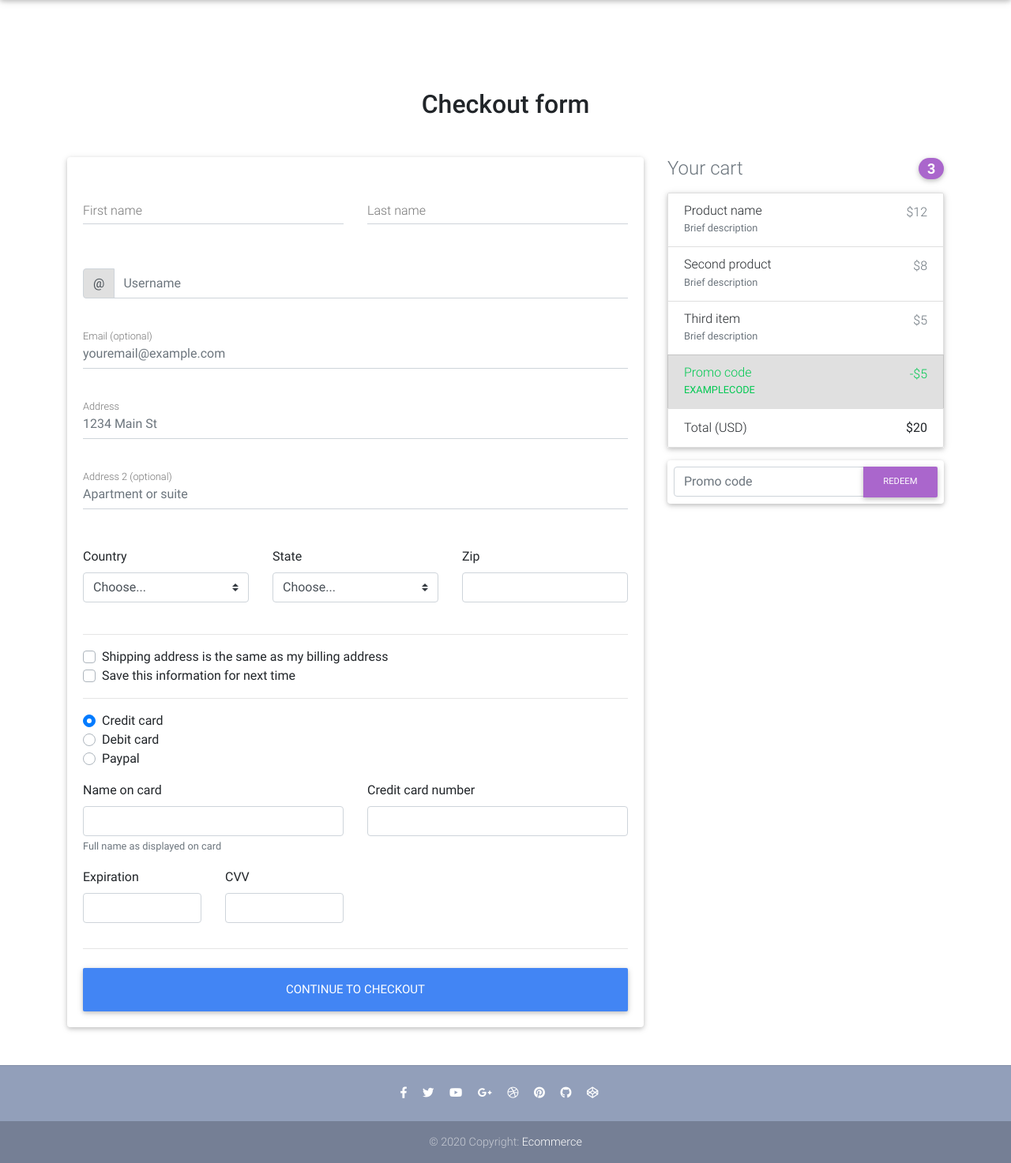
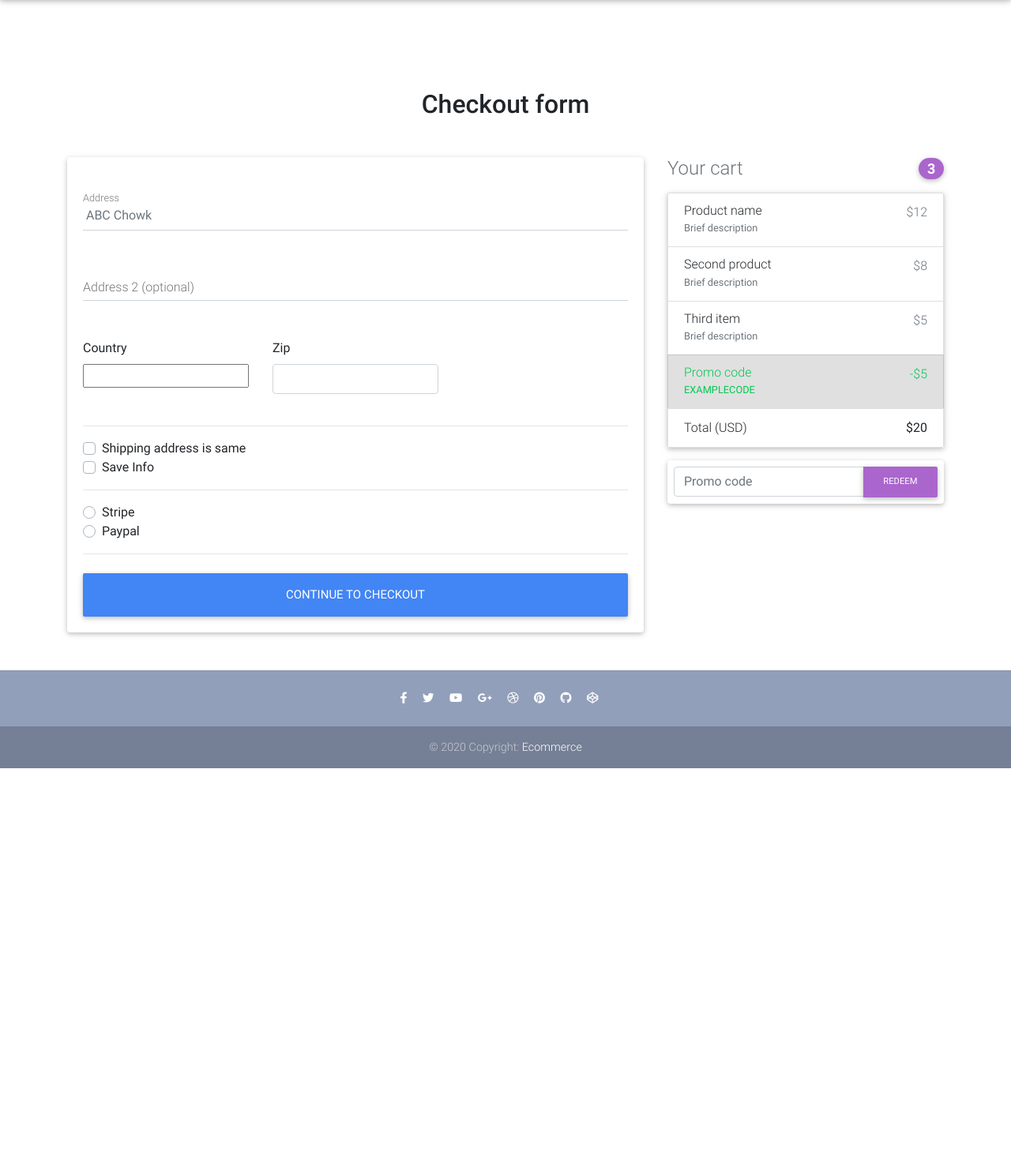
Before and after one commit to thefudgesupreme/EcommerceWebsite, a Django app: page /checkout/ in a window 1280 px wide. Shown: the part 79-1552 px from the top of the page at 79% size. After the commit the page ends 1052 px from the top, so only its background shows below. Run offline with Django 3.2, Linux system fonts and the light colour scheme; some libraries are stand-ins or nearby versions.

Commit message:
Custom Checkout Form with validation

```diff
--- /dev/null
+++ b/Ecom/forms.py
@@ -0,0 +1,28 @@
+from django import forms
+from django_countries.fields import CountryField
+from django_countries.widgets import CountrySelectWidget
+
+PAYMENT_CHOICES = (
+    ('S', 'Stripe'),
+    ('P', 'Paypal'),
+)
+
+
+class checkoutForm(forms.Form):
+    street_address = forms.CharField(widget=forms.TextInput(attrs={
+        'placeholder': " ABC Chowk",
+        'class':"md-form mb-auto form-control"
+    }))
+    apartment_address = forms.CharField(required=False,widget=forms.TextInput(attrs={
+        'class':"md-form mb-auto form-control"
+    }))
+    country = CountryField(blank_label='Select Country').formfield(
+        widget=CountrySelectWidget(attrs={
+            'class': 'custom-select d-block w-100'
+        }))
+    zip = forms.CharField(widget=forms.TextInput(attrs={
+        'class':'form-control'
+    }))
+    same_billing_address = forms.BooleanField(widget=forms.CheckboxInput(), required=False)
+    save_billing_info = forms.BooleanField(widget=forms.CheckboxInput(), required=False)
+    billing_option = forms.ChoiceField(widget=forms.RadioSelect, choices=PAYMENT_CHOICES)
--- a/Ecom/urls.py
+++ b/Ecom/urls.py
@@ -1,13 +1,13 @@
 from django.urls import path
 from .views import (ProductView, HomeView,
-                                checkout, addToCart, removeFromCart,
+                                CheckoutView, addToCart, removeFromCart,
                                 OrderSummaryView,removeSingleItemFromCart)
 
 app_name = 'Ecom'
 
 urlpatterns = [
     path('', HomeView.as_view(), name='home'),
-    path('checkout/', checkout, name='Checkout'),
+    path('checkout/', CheckoutView.as_view(), name='Checkout'),
     path('product/<slug>', ProductView.as_view(), name='Product Details'),
     path('order-summary/', OrderSummaryView.as_view(), name='Order Summary'),
     path('incart/<slug>', addToCart, name='Add To Cart'),
--- a/Ecom/views.py
+++ b/Ecom/views.py
@@ -7,24 +7,25 @@
 
 from .models import Item, OrderItem, Order
 from django.views.generic import ListView, DetailView, TemplateView, View
+from .forms import checkoutForm
 
 
-def home(request):
-    context = {
-        'items': Item.objects.all()
-    }
-    return render(request, "homePage.html", context)
-
-
-def checkout(request):
-    return render(request, 'checkoutPage.html')
-
-
-def products(request):
-    context = {
-        'items': Item.objects.all()
-    }
-    return render(request, 'productPage.html', context)
+# def home(request):
+#     context = {
+#         'items': Item.objects.all()
+#     }
+#     return render(request, "homePage.html", context)
+#
+#
+# def checkout(request):
+#     return render(request, 'checkoutPage.html')
+#
+#
+# def products(request):
+#     context = {
+#         'items': Item.objects.all()
+#     }
+#     return render(request, 'productPage.html', context)
 
 
 class HomeView(ListView):
@@ -49,14 +50,29 @@
     # template_name = 'orderSummary.html'
 
 
-class CheckoutView(TemplateView):
-    model = Item
-    template_name = "checkoutPage"
+class CheckoutView(View):
+    def get(self, *args, **kwargs):
+        form = checkoutForm()
+        context = {
+            'form': form
+        }
+        return render(self.request, 'checkoutPage.html', context)
 
+    def post(self, *args, **kwargs):
+        form = checkoutForm(self.request.POST or None)
+        print(self.request.POST)
+        if form.is_valid():
+            print(form.cleaned_data)
+            print('This form is valid..!!!')
+            messages.warning(self.request,"Checkout Done")
+            return redirect('Ecom:Checkout')
+        messages.warning(self.request,"Checkout Failed")
+        return redirect('Ecom:Checkout')
 
 class ProductView(DetailView):
     model = Item
     template_name = "productPage.html"
+
 
 @login_required
 def addToCart(request, slug):
@@ -86,6 +102,7 @@
         messages.info(request, "Item added to your cart...!!!")
         return redirect('Ecom:Order Summary')
 
+
 @login_required
 def removeFromCart(request, slug):
     item = get_object_or_404(Item, slug=slug)
@@ -100,18 +117,17 @@
                 ordered=False
             )[0]
             order.items.remove(order_item)
-            order_item.save()
             messages.info(request, "Item removed from your cart..!!!")
             return redirect('Ecom:Order Summary')
         else:
             # Add message saying order doesn't have required item
             messages.info(request, "Item is not in your cart..!!!")
-            return redirect('Ecom:Product Details', slug=slug)
+            return redirect('Ecom:Order Summary')
     else:
         # Add message saying user doesn't have an order
         messages.info(request, "Your cart is empty..!!!")
-        return redirect('Ecom:Product Details', slug=slug)
-    return redirect('Ecom:Product Details', slug=slug)
+        return redirect('Ecom:Order Summary')
+
 
 @login_required
 def removeSingleItemFromCart(request, slug):
@@ -126,8 +142,11 @@
                 user=request.user,
                 ordered=False
             )[0]
-            order_item.quantity-=1
-            order_item.save()
+            if order_item.quantity > 1:
+                order_item.quantity -= 1
+                order_item.save()
+            else:
+                order.items.remove(order_item)
             messages.info(request, "Item quantity is  updated in your cart..!!!")
             return redirect('Ecom:Order Summary')
         else:
@@ -137,4 +156,4 @@
     else:
         # Add message saying user doesn't have an order
         messages.info(request, "Your cart is empty..!!!")
-        return redirect('Ecom:Product Details', slug=slug)
+        return redirect('Ecom:Order Summary')
--- a/Ecommerce/settings.py
+++ b/Ecommerce/settings.py
@@ -57,6 +57,7 @@
     'allauth.account',
     'allauth.socialaccount',
     'crispy_forms',
+    'django_countries',
 
     'Ecom.apps.EecomConfig',
 ]
--- a/templates/checkoutPage.html
+++ b/templates/checkoutPage.html
@@ -1,4 +1,6 @@
 {% extends 'base.html' %}
+{% load crispy_forms_tags %}
+
 
 {% block content %}
     <!--Main layout-->
@@ -18,31 +20,13 @@
                     <div class="card">
 
                         <!--Card content-->
-            <form class="card-body">
-
+                        <form method="POST" class="card-body">
+                            {% csrf_token %}
                             <!--Grid row-->
                             <div class="row">
 
                                 <!--Grid column-->
                                 <div class="col-md-6 mb-2">
-
-                  <!--firstName-->
-                  <div class="md-form ">
-                    <input type="text" id="firstName" class="form-control">
-                    <label for="firstName" class="">First name</label>
-                  </div>
-
-                </div>
-                <!--Grid column-->
-
-                <!--Grid column-->
-                <div class="col-md-6 mb-2">
-
-                  <!--lastName-->
-                  <div class="md-form">
-                    <input type="text" id="lastName" class="form-control">
-                    <label for="lastName" class="">Last name</label>
-                  </div>
 
                                 </div>
                                 <!--Grid column-->
@@ -50,29 +34,15 @@
                             </div>
                             <!--Grid row-->
 
-              <!--Username-->
-              <div class="md-form input-group pl-0 mb-5">
-                <div class="input-group-prepend">
-                  <span class="input-group-text" id="basic-addon1">@</span>
-                </div>
-                <input type="text" class="form-control py-0" placeholder="Username" aria-describedby="basic-addon1">
-              </div>
-
-              <!--email-->
-              <div class="md-form mb-5">
-                <input type="text" id="email" class="form-control" placeholder="youremail@example.com">
-                <label for="email" class="">Email (optional)</label>
-              </div>
-
                             <!--address-->
                             <div class="md-form mb-5">
-                <input type="text" id="address" class="form-control" placeholder="1234 Main St">
+                                {{ form.street_address }}
                                 <label for="address" class="">Address</label>
                             </div>
 
                             <!--address-2-->
                             <div class="md-form mb-5">
-                <input type="text" id="address-2" class="form-control" placeholder="Apartment or suite">
+                                {{ form.apartment_address }}
                                 <label for="address-2" class="">Address 2 (optional)</label>
                             </div>
 
@@ -83,10 +53,10 @@
                                 <div class="col-lg-4 col-md-12 mb-4">
 
                                     <label for="country">Country</label>
-                  <select class="custom-select d-block w-100" id="country" required>
-                    <option value="">Choose...</option>
-                    <option>United States</option>
-                  </select>
+                                    {#                  <select class="custom-select d-block w-100" id="country" required>#}
+                                    {#                    <option value="">Choose...</option>#}
+                                    {#                  </select>#}
+                                    {{ form.country }}
                                     <div class="invalid-feedback">
                                         Please select a valid country.
                                     </div>
@@ -95,94 +65,56 @@
                                 <!--Grid column-->
 
                                 <!--Grid column-->
+                                {#                <div class="col-lg-4 col-md-6 mb-4">#}
+                                {##}
+                                {#                  <label for="state">State</label>#}
+                                {#                  <select class="custom-select d-block w-100" id="state" required>#}
+                                {#                    <option value="">Choose...</option>#}
+                                {#                    <option>California</option>#}
+                                {#                  </select>#}
+                                {#                  <div class="invalid-feedback">#}
+                                {#                    Please provide a valid state.#}
+                                {#                  </div>#}
+                                {##}
+                                {#                </div>#}
+                                {#                <!--Grid column-->#}
+
+                                <!--Grid column-->
                                 <div class="col-lg-4 col-md-6 mb-4">
 
-                  <label for="state">State</label>
-                  <select class="custom-select d-block w-100" id="state" required>
-                    <option value="">Choose...</option>
-                    <option>California</option>
-                  </select>
-                  <div class="invalid-feedback">
-                    Please provide a valid state.
+                                    <label for="zip">Zip</label>
+                                    {{ form.zip }}
                                 </div>
 
                             </div>
                             <!--Grid column-->
 
-                <!--Grid column-->
-                <div class="col-lg-4 col-md-6 mb-4">
-
-                  <label for="zip">Zip</label>
-                  <input type="text" class="form-control" id="zip" placeholder="" required>
-                  <div class="invalid-feedback">
-                    Zip code required.
-                  </div>
-
-                </div>
-                <!--Grid column-->
-
-              </div>
                             <!--Grid row-->
 
                             <hr>
 
                             <div class="custom-control custom-checkbox">
-                <input type="checkbox" class="custom-control-input" id="same-address">
-                <label class="custom-control-label" for="same-address">Shipping address is the same as my billing address</label>
+                                <input {% if form.same_billing_address.value %}checked{% endif %} type="checkbox"
+                                       name="same_billing_address" id="same_billing_address"
+                                       class="custom-control-input">
+                                <label class="custom-control-label" for="same_billing_address">Shipping address is
+                                    same</label>
                             </div>
                             <div class="custom-control custom-checkbox">
-                <input type="checkbox" class="custom-control-input" id="save-info">
-                <label class="custom-control-label" for="save-info">Save this information for next time</label>
+                                <input {% if form.save_billing_info.value %}checked{% endif %} type="checkbox"
+                                       name="same_billing_info" id="same_billing_info" class="custom-control-input">
+                                <label class="custom-control-label" for="same_billing_info">Save Info</label>
                             </div>
-
                             <hr>
 
                             <div class="d-block my-3">
+                                {% for value,name in form.fields.billing_option.choices %}
                                     <div class="custom-control custom-radio">
-                  <input id="credit" name="paymentMethod" type="radio" class="custom-control-input" checked required>
-                  <label class="custom-control-label" for="credit">Credit card</label>
+                                        <input id="{{ value }}" value="{{ value }}" name="billing_option" type="radio"
+                                               class="custom-control-input" required>
+                                        <label class="custom-control-label" for="{{ value }}">{{ name }}</label>
                                     </div>
-                <div class="custom-control custom-radio">
-                  <input id="debit" name="paymentMethod" type="radio" class="custom-control-input" required>
-                  <label class="custom-control-label" for="debit">Debit card</label>
-                </div>
-                <div class="custom-control custom-radio">
-                  <input id="paypal" name="paymentMethod" type="radio" class="custom-control-input" required>
-                  <label class="custom-control-label" for="paypal">Paypal</label>
-                </div>
-              </div>
-              <div class="row">
-                <div class="col-md-6 mb-3">
-                  <label for="cc-name">Name on card</label>
-                  <input type="text" class="form-control" id="cc-name" placeholder="" required>
-                  <small class="text-muted">Full name as displayed on card</small>
-                  <div class="invalid-feedback">
-                    Name on card is required
-                  </div>
-                </div>
-                <div class="col-md-6 mb-3">
-                  <label for="cc-number">Credit card number</label>
-                  <input type="text" class="form-control" id="cc-number" placeholder="" required>
-                  <div class="invalid-feedback">
-                    Credit card number is required
-                  </div>
-                </div>
-              </div>
-              <div class="row">
-                <div class="col-md-3 mb-3">
-                  <label for="cc-expiration">Expiration</label>
-                  <input type="text" class="form-control" id="cc-expiration" placeholder="" required>
-                  <div class="invalid-feedback">
-                    Expiration date required
-                  </div>
-                </div>
-                <div class="col-md-3 mb-3">
-                  <label for="cc-expiration">CVV</label>
-                  <input type="text" class="form-control" id="cc-cvv" placeholder="" required>
-                  <div class="invalid-feedback">
-                    Security code required
-                  </div>
-                </div>
+                                {% endfor %}
                             </div>
                             <hr class="mb-4">
                             <button class="btn btn-primary btn-lg btn-block" type="submit">Continue to checkout</button>
@@ -244,7 +176,8 @@
                     <!-- Promo code -->
                     <form class="card p-2">
                         <div class="input-group">
-              <input type="text" class="form-control" placeholder="Promo code" aria-label="Recipient's username" aria-describedby="basic-addon2">
+                            <input type="text" class="form-control" placeholder="Promo code"
+                                   aria-label="Recipient's username" aria-describedby="basic-addon2">
                             <div class="input-group-append">
                                 <button class="btn btn-secondary btn-md waves-effect m-0" type="button">Redeem</button>
                             </div>
```
Lines whose indentation alone changed are shown as unchanged.
